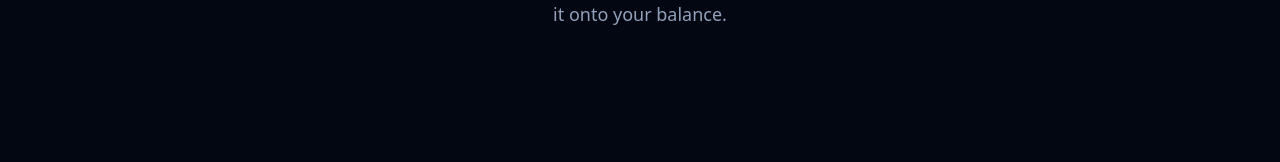
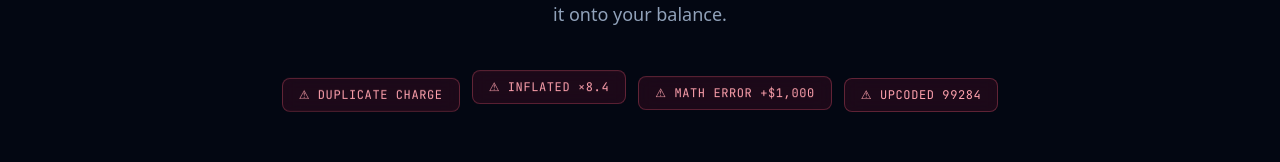
Before and after one commit to AhamedAAHA/Gemini, a Next.js app: page / in a window 1280 px wide. Shown: the part 1516-1678 px from the top of the page. Built offline with nearby package versions, Linux system fonts and the light colour scheme.

Commit message:
feat: add floating evidence chips

```diff
--- a/app/components/home/ActProblem.tsx
+++ b/app/components/home/ActProblem.tsx
@@ -2,6 +2,13 @@
 
 import { motion } from "motion/react";
 import Reveal from "@/app/components/ui/Reveal";
+
+const CHIPS = [
+  { label: "DUPLICATE CHARGE", delay: 0 },
+  { label: "INFLATED ×8.4", delay: 0.3 },
+  { label: "MATH ERROR +$1,000", delay: 0.6 },
+  { label: "UPCODED 99284", delay: 0.9 },
+];
 
 export default function ActProblem() {
   return (
@@ -25,6 +32,21 @@ export default function ActProblem() {
             onto your balance.
           </p>
         </Reveal>
+
+        <Reveal delay={0.3} className="mt-12">
+          <div className="flex flex-wrap items-center justify-center gap-3">
+            {CHIPS.map((c, i) => (
+              <motion.div
+                key={c.label}
+                animate={{ y: [0, -8, 0] }}
+                transition={{ repeat: Infinity, duration: 3 + i, ease: "easeInOut" }}
+                className="rounded-lg border border-rose-400/30 bg-rose-500/10 px-4 py-2 font-mono text-xs tracking-wider text-rose-300 backdrop-blur"
+              >
+                ⚠ {c.label}
+              </motion.div>
+            ))}
+          </div>
+        </Reveal>
       </div>
     </section>
   );
```
